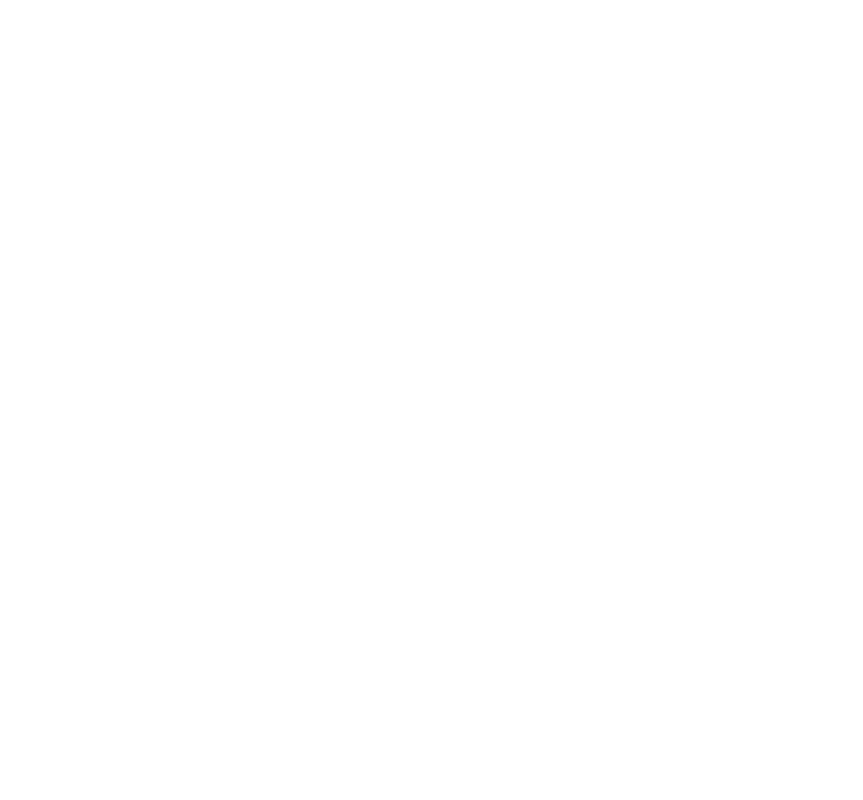
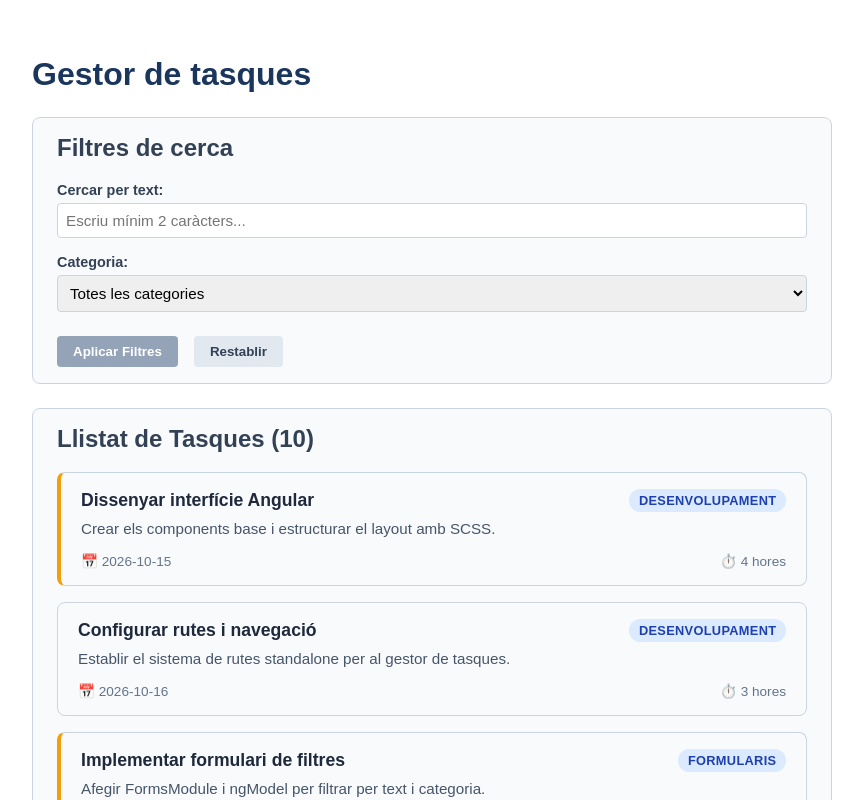
Before and after one commit to TheYoungRipo/ioc-angular-gestor-tasques-ivan-ripolles, an Angular app: page / in a window 1280 px wide. Shown: the top 800 px of the page, without its empty margins (208-1071 px from the left). Built offline with nearby package versions, Linux system fonts and the light colour scheme.

Commit message:
feat(ra2): implementat formulari de filtres amb FormsModule, ngModel, validacions i filtratge combinat

```diff
--- a/src/app/app.component.html
+++ b/src/app/app.component.html
@@ -3,12 +3,15 @@
 
   <section class="card">
     <h2>Filtres de cerca</h2>
-    <app-task-filter></app-task-filter>
+    <app-task-filter
+      (filterChange)="onFilterChange($event)"
+      (reset)="onResetFilter()">
+    </app-task-filter>
   </section>
 
   <section class="card">
-    <h2>Llistat de Tasques ({{ tasks.length }})</h2>
-    <app-task-list [tasks]="tasks" (selectTask)="handleTaskSelected($event)"></app-task-list>
+    <h2>Llistat de Tasques ({{ filteredTasks.length }})</h2>
+    <app-task-list [tasks]="filteredTasks" (selectTask)="handleTaskSelected($event)"></app-task-list>
   </section>
 
   @if (selectedTask) {
--- a/src/app/app.component.scss
+++ b/src/app/app.component.scss
@@ -22,16 +22,6 @@
       margin-top: 0;
       color: #334155;
     }
-
-    ul {
-      list-style: none;
-      padding: 0;
-      margin: 0;
-
-      li {
-        margin-bottom: 0.5rem;
-      }
-    }
   }
 
   aside {
@@ -41,7 +31,7 @@
     border-radius: 4px;
 
     p {
-      margin: 0;
+      margin: 0 0 0.5rem;
       color: #78350f;
     }
   }
--- a/src/app/app.component.ts
+++ b/src/app/app.component.ts
@@ -1,6 +1,5 @@
 import { Component } from '@angular/core';
 import { CommonModule } from '@angular/common';
-import { RouterOutlet } from '@angular/router';
 import { Task } from './models/task.model';
 import { TASKS_MOCK } from './data/tasks.mock';
 import { TaskListComponent } from './components/task-list/task-list.component';
@@ -9,16 +8,31 @@ import { TaskFilterComponent } from './components/task-filter/task-filter.compon
 @Component({
   selector: 'app-root',
   standalone: true,
-  imports: [CommonModule, RouterOutlet, TaskListComponent, TaskFilterComponent],
+  imports: [CommonModule, TaskListComponent, TaskFilterComponent],
   templateUrl: './app.component.html',
   styleUrl: './app.component.scss'
 })
 export class AppComponent {
   appName = 'Gestor de tasques';
   tasks: Task[] = TASKS_MOCK;
+  filteredTasks: Task[] = TASKS_MOCK;
   selectedTask: Task | null = null;
 
   handleTaskSelected(task: Task) {
     this.selectedTask = task;
   }
+
+  onFilterChange(filter: { text: string; category: string }) {
+    const query = filter.text.toLowerCase().trim();
+    this.filteredTasks = this.tasks.filter(task => {
+      const matchesText = task.titol.toLowerCase().includes(query) ||
+      task.descripcio.toLowerCase().includes(query);
+      const matchesCategory = filter.category ? task.categoria === filter.category : true;
+      return matchesText && matchesCategory;
+    });
+  }
+
+  onResetFilter() {
+    this.filteredTasks = this.tasks;
+  }
 }
--- /dev/null
+++ b/src/app/components/task-filter/task-filter.component.html
@@ -0,0 +1,47 @@
+<form #filterForm="ngForm" (ngSubmit)="onApplyFilter()" class="filter-form">
+  <div class="form-group">
+    <label for="searchText">Cercar per text:</label>
+    <input
+      type="text"
+      id="searchText"
+      name="searchText"
+      [(ngModel)]="searchText"
+      required
+      minlength="2"
+      #searchModel="ngModel"
+      placeholder="Escriu mínim 2 caràcters..."
+    >
+    @if (searchModel.invalid && (searchModel.dirty || searchModel.touched)) {
+      <div class="error-message" role="alert">
+        @if (searchModel.errors?.['required']) {
+          <span>El camp de cerca és obligatori.</span>
+        }
+        @if (searchModel.errors?.['minlength']) {
+          <span>El text ha de tenir com a mínim 2 caràcters.</span>
+        }
+      </div>
+    }
+  </div>
+
+  <div class="form-group">
+    <label for="category">Categoria:</label>
+    <select
+      id="category"
+      name="category"
+      [(ngModel)]="selectedCategory">
+      <option value="">Totes les categories</option>
+      @for (cat of categories; track cat) {
+        <option [value]="cat">{{ cat }}</option>
+      }
+    </select>
+  </div>
+
+  <div class="form-actions">
+    <button type="submit" [disabled]="filterForm.invalid" class="btn-primary">
+      Aplicar Filtres
+    </button>
+    <button type="button" (click)="onResetFilter()" class="btn-secondary">
+      Restablir
+    </button>
+  </div>
+</form>
--- a/src/app/components/task-filter/task-filter.component.scss
+++ b/src/app/components/task-filter/task-filter.component.scss
@@ -1,9 +1,72 @@
-.filter-box {
-  background: #f1f5f9;
-  padding: 1rem;
-  border-radius: 8px;
-  border: 1px dashed #cbd5e1;
-  text-align: center;
-  color: #64748b;
-  font-size: 0.9rem;
+.filter-form {
+  display: flex;
+  flex-direction: column;
+  gap: 1rem;
+
+  .form-group {
+    display: flex;
+    flex-direction: column;
+    gap: 0.3rem;
+
+    label {
+      font-weight: 600;
+      font-size: 0.9rem;
+      color: #334155;
+    }
+
+    input, select {
+      padding: 0.5rem;
+      border: 1px solid #cbd5e1;
+      border-radius: 4px;
+      font-size: 0.95rem;
+
+      &:focus {
+        outline: 2px solid #2563eb;
+        outline-offset: 1px;
+      }
+    }
+
+    .error-message {
+      color: #dc2626;
+      font-size: 0.8rem;
+      margin-top: 0.2rem;
+    }
+  }
+
+  .form-actions {
+    display: flex;
+    gap: 1rem;
+    margin-top: 0.5rem;
+
+    button {
+      padding: 0.5rem 1rem;
+      border-radius: 4px;
+      font-weight: 600;
+      cursor: pointer;
+      border: none;
+
+      &.btn-primary {
+        background-color: #2563eb;
+        color: white;
+
+        &:disabled {
+          background-color: #94a3b8;
+          cursor: not-allowed;
+        }
+
+        &:hover:not(:disabled) {
+          background-color: #1d4ed8;
+        }
+      }
+
+      &.btn-secondary {
+        background-color: #e2e8f0;
+        color: #334155;
+
+        &:hover {
+          background-color: #cbd5e1;
+        }
+      }
+    }
+  }
 }
--- a/src/app/components/task-filter/task-filter.component.ts
+++ b/src/app/components/task-filter/task-filter.component.ts
@@ -6,12 +6,37 @@ import { FormsModule } from '@angular/forms';
   selector: 'app-task-filter',
   standalone: true,
   imports: [CommonModule, FormsModule],
-  template: `
-  <div class="filter-box">
-  <p>Barra de filtres (pròximament funcional amb FormsModule a l'Exercici 3)</p>
-  </div>
-  `,
+  templateUrl: './task-filter.component.html',
   styleUrl: './task-filter.component.scss'
 })
 export class TaskFilterComponent {
+  searchText: string = '';
+  selectedCategory: string = '';
+
+  categories: string[] = [
+    'Desenvolupament',
+    'Formularis',
+    'Optimització',
+    'Qualitat',
+    'Documentació',
+    'Disseny',
+    'Accessibilitat',
+    'Lliurament'
+  ];
+
+  @Output() filterChange = new EventEmitter<{ text: string; category: string }>();
+  @Output() reset = new EventEmitter<void>();
+
+  onApplyFilter() {
+    this.filterChange.emit({
+      text: this.searchText,
+      category: this.selectedCategory
+    });
+  }
+
+  onResetFilter() {
+    this.searchText = '';
+    this.selectedCategory = '';
+    this.reset.emit();
+  }
 }
--- a/src/main.ts
+++ b/src/main.ts
@@ -1,6 +1,6 @@
 import { bootstrapApplication } from '@angular/platform-browser';
 import { appConfig } from './app/app.config';
-import { App } from './app/app.component';
+import { AppComponent } from './app/app.component';
 
-bootstrapApplication(App, appConfig)
-  .catch((err) => console.error(err));
+bootstrapApplication(AppComponent, appConfig)
+.catch((err) => console.error(err));
```
